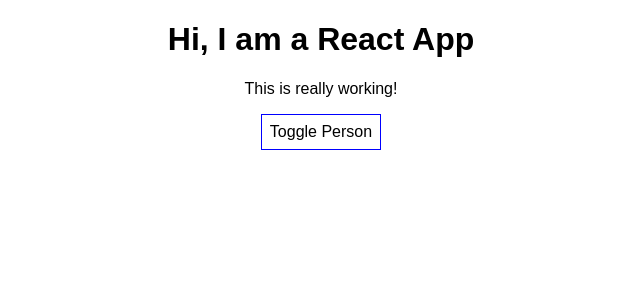
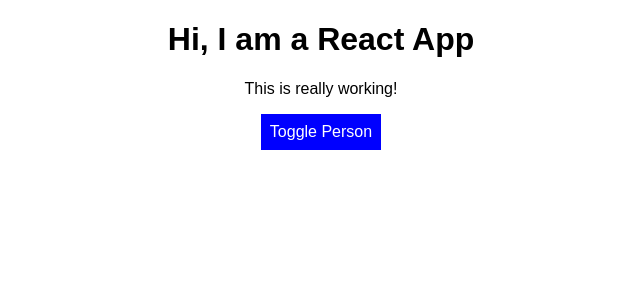
Before and after one commit to zeepc/react-lesson-max, a React (Create React App) app: page / in a window 1280 px wide. Shown: the top 300 px of the page, without its empty margins (319-959 px from the left). Built offline with nearby package versions, Linux system fonts and the light colour scheme.

Commit message:
add style classes

```diff
--- a/src/App.css
+++ b/src/App.css
@@ -2,27 +2,10 @@
   text-align: center;
 }
 
-.App-logo {
-  animation: App-logo-spin infinite 20s linear;
-  height: 80px;
+.red{
+  color: red;
 }
 
-.App-header {
-  background-color: #222;
-  height: 150px;
-  padding: 20px;
-  color: white;
+.bold{
+  font-weight: bold;
 }
-
-.App-title {
-  font-size: 1.5em;
-}
-
-.App-intro {
-  font-size: large;
-}
-
-@keyframes App-logo-spin {
-  from { transform: rotate(0deg); }
-  to { transform: rotate(360deg); }
-}
--- a/src/App.js
+++ b/src/App.js
@@ -44,7 +44,8 @@ class App extends Component {
   render() {
 
     const style = {
-      backgroundColor: 'white',
+      backgroundColor: 'blue',
+      color: 'white',
       font: 'inherit',
       border: '1px solid blue',
       padding: '8px',
@@ -65,12 +66,22 @@ class App extends Component {
         })}
           </div>
       );
+      style.backgroundColor = 'green';
+    }
+
+   const classes = []
+
+    if (this.state.persons.length <= 2) {
+      classes.push('red');
+    }
+    if (this.state.persons.length <= 1){
+      classes.push('bold');
     }
 
     return (
       <div className="App">
         <h1> Hi, I am a React App</h1>
-        <p>This is really working!</p>
+        <p className={classes.join(' ')}>This is really working!</p>
         <button
          onClick={this.togglePersonsHandler}
         style={style}>Toggle Person</button>
```
